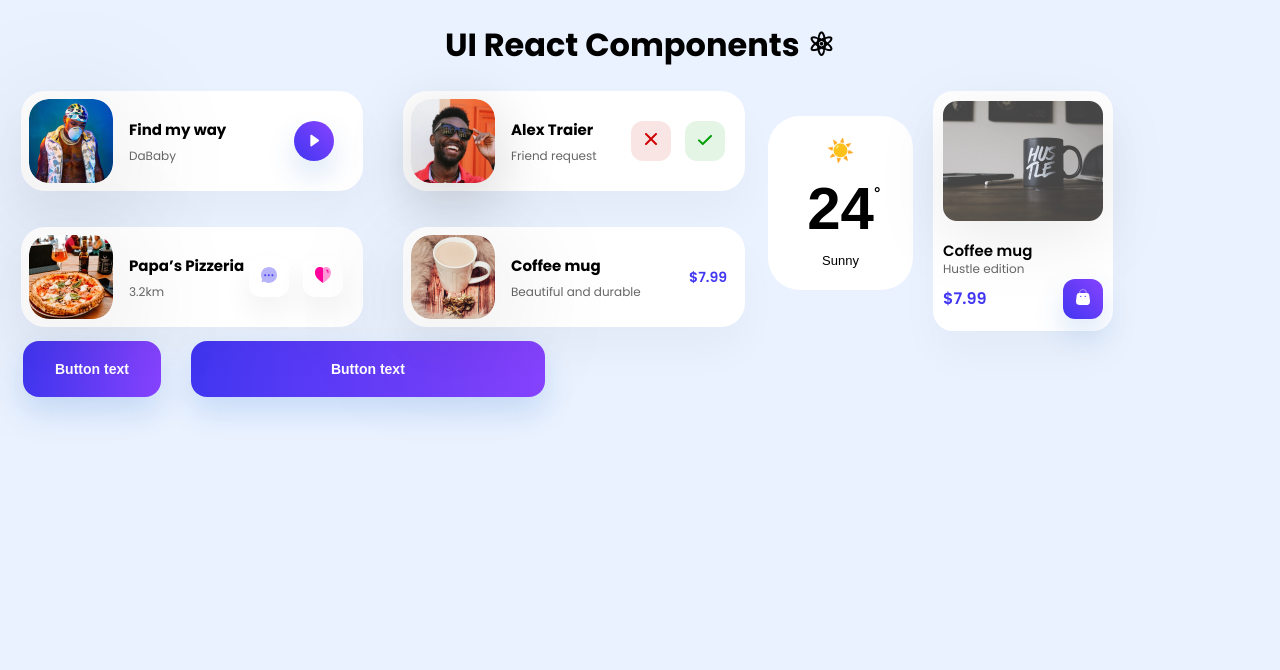
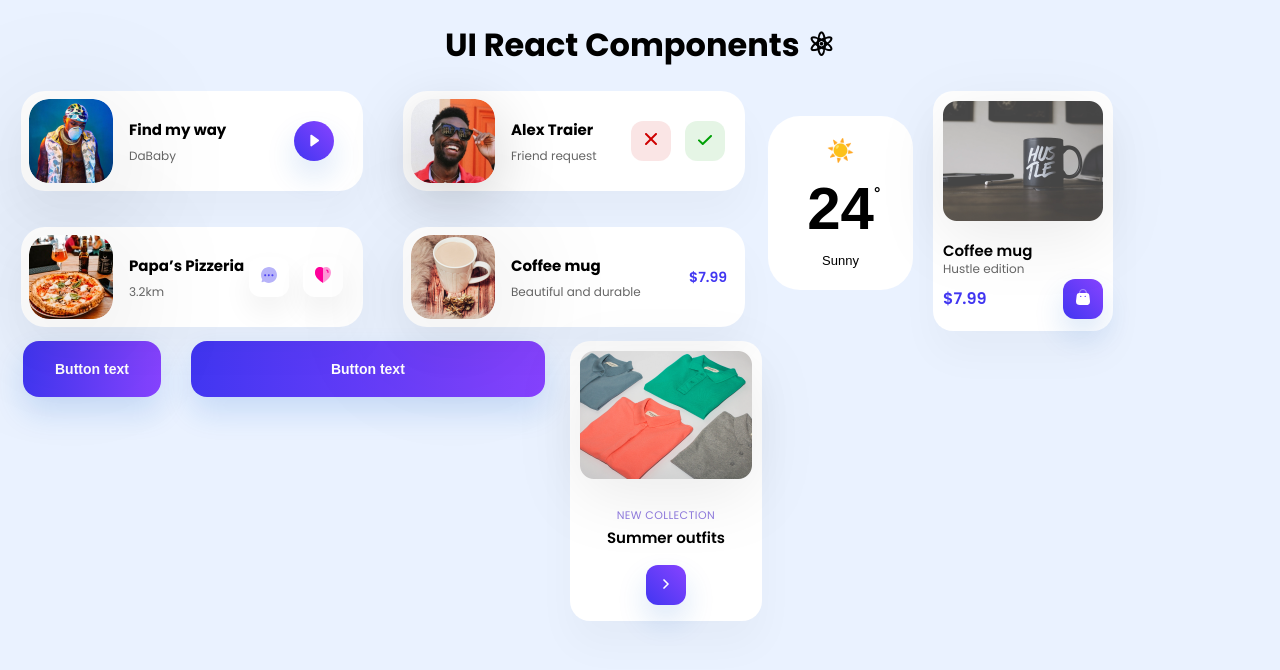
Before and after one commit to mancillajonathan/ui-react-components, a React (Create React App) app: page / in a window 1280 px wide. Shown: the top 670 px of the page. Built offline with nearby package versions, Linux system fonts and the light colour scheme.

Commit message:
Creating CollectionCard component

```diff
--- a/src/App.css
+++ b/src/App.css
@@ -6,7 +6,6 @@ body {
 }
 
 .App {
-
 	display: flex;
 	flex-wrap: wrap;
 }
--- a/src/App.js
+++ b/src/App.js
@@ -5,6 +5,7 @@ import SmallButton from './components/SmallButton';
 import LargeButton from './components/LargeButton';
 import ProductCardMd from './components/ProductCardMd';
 import SmallCardsLayout from './layouts/SmallCardsLayout';
+import CollectionCard from './components/CollectionCard';
 
 function App() {
 	return (
@@ -16,6 +17,7 @@ function App() {
 				<ProductCardMd />
 				<SmallButton />
 				<LargeButton />
+				<CollectionCard />
 			</div>
 		</Fragment>
 	);
--- /dev/null
+++ b/src/components/CollectionCard.js
@@ -0,0 +1,64 @@
+import React from 'react';
+import styled from 'styled-components';
+import collection from '../assets/images/collection.png';
+import arrowRight from '../assets/icons/arrow-right.svg';
+
+const Container = styled.div`
+	width: 192px;
+	height: 280px;
+	padding: 10px 10px 16px 10px;
+	box-sizing: border-box;
+	background-color: #ffffff;
+	box-shadow: 0px 25px 40px rgba(0, 0, 0, 0.03);
+	border-radius: 20px;
+	text-align: center;
+	margin: 10px;
+`;
+
+const Image = styled.img`
+	width: 172px;
+	height: 128px;
+	filter: drop-shadow(0px 16px 32px rgba(0, 0, 0, 0.08));
+`;
+
+const Title = styled.p`
+	font-size: 11px;
+	line-height: 14px;
+	letter-spacing: 0.4px;
+	color: #4523c6;
+	opacity: 0.6;
+	margin: 22px 0 8px 0;
+	text-transform: uppercase;
+`;
+
+const ItemTitle = styled.h4`
+	font-weight: 600;
+	font-size: 15px;
+	line-height: 16px;
+	margin: 0;
+`;
+
+const Button = styled.button`
+	width: 40px;
+	height: 40px;
+	background: linear-gradient(225deg, #8743ff 0%, #4136f1 100%);
+	box-shadow: 0px 15px 30px rgba(20, 102, 204, 0.16);
+	border-radius: 12px;
+	border-style: none;
+	margin-top: 19px;
+`;
+
+const CollectionCard = () => {
+	return (
+		<Container>
+			<Image src={collection} alt='collection' />
+			<Title>New collection</Title>
+			<ItemTitle>Summer outfits</ItemTitle>
+			<Button>
+				<img src={arrowRight} alt='arrow right' />
+			</Button>
+		</Container>
+	);
+};
+
+export default CollectionCard;
```
Also changed, not shown: src/assets/icons/arrow-right.svg (added), src/assets/images/collection.png (added).
